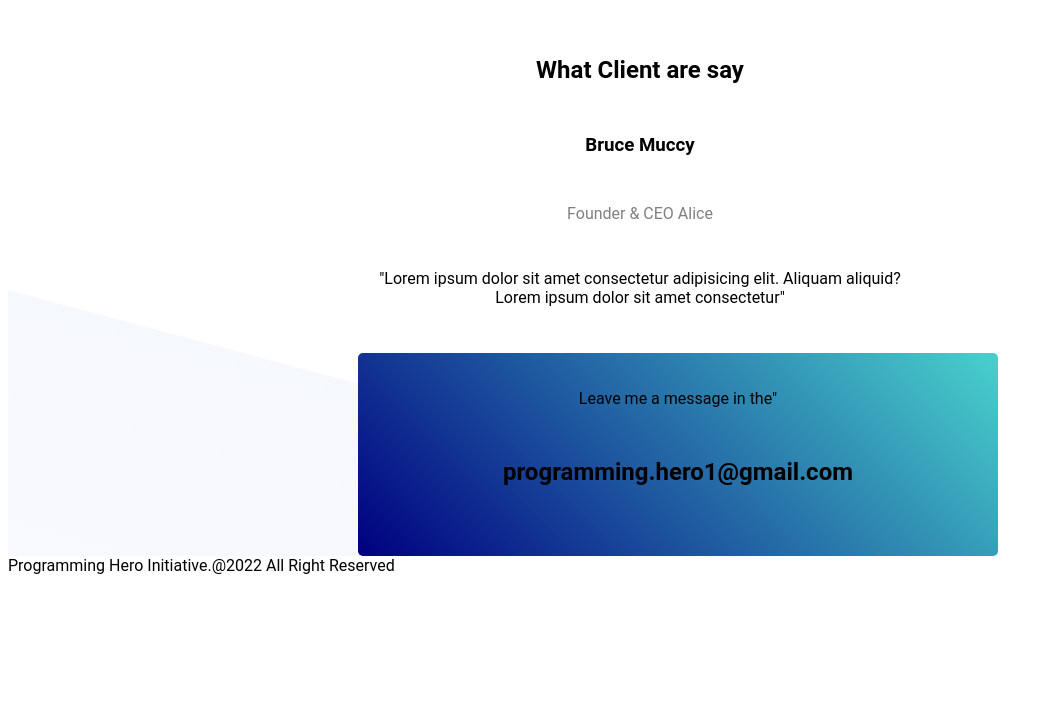
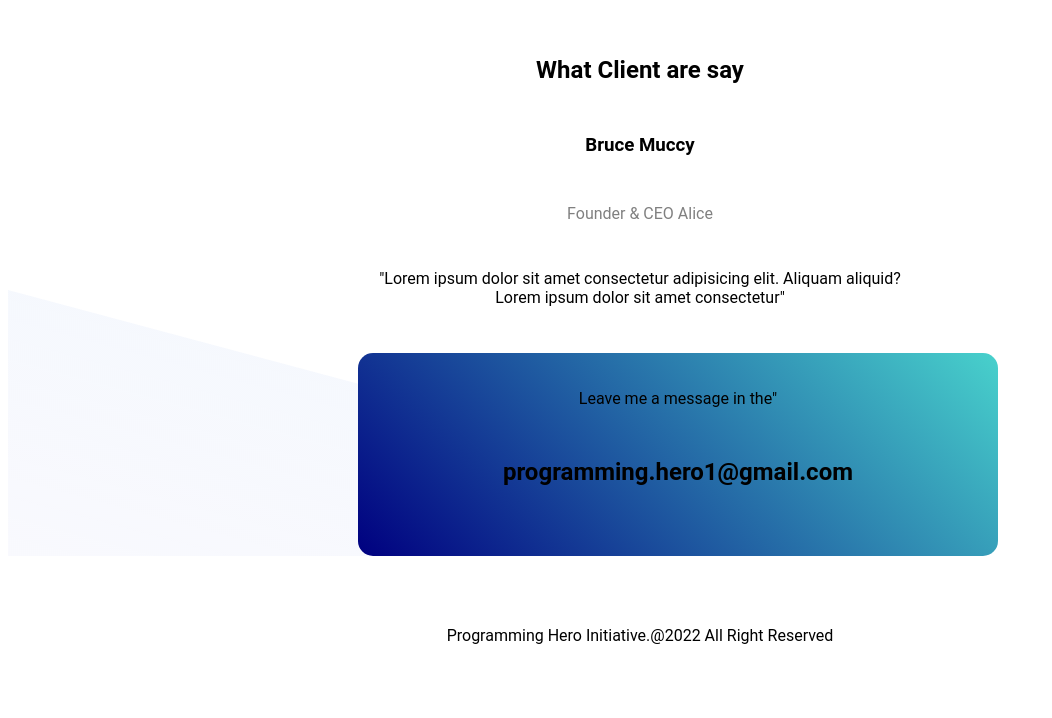
Before and after one commit to SayedaNoor/personal-website, a plain HTML site: page index.html in a window 1280 px wide. Shown: the part 1492-2210 px from the top of the page, without its empty margins (0-1052 px from the left). Before the commit the page ends 2075 px from the top, so only its background shows below. Drawn offline with Linux system fonts and the light colour scheme.

Commit message:
adding index file

```diff
--- a/index.html
+++ b/index.html
@@ -54,6 +54,6 @@
             <h1 class="center">programming.hero1@gmail.com</h1>
         </div>
     </section>
-    <footer>Programming Hero Initiative.@2022 All Right Reserved</footer>
+    <footer  class="center xyz ">Programming Hero Initiative.@2022 All Right Reserved</footer>
 </body>
 </html>
--- a/style.css
+++ b/style.css
@@ -51,7 +51,7 @@ section{
 }
 .abc{
     background-image: linear-gradient(45deg,navy,mediumturquoise);
-    border-radius: 5px;
+    border-radius: 15px;
     padding: 20px;
     width: 600px;
     margin-left: 350px;
@@ -59,3 +59,6 @@ section{
 .color{
     color: gray;
 }
+.xyz{
+    padding: 70px;
+}
```
